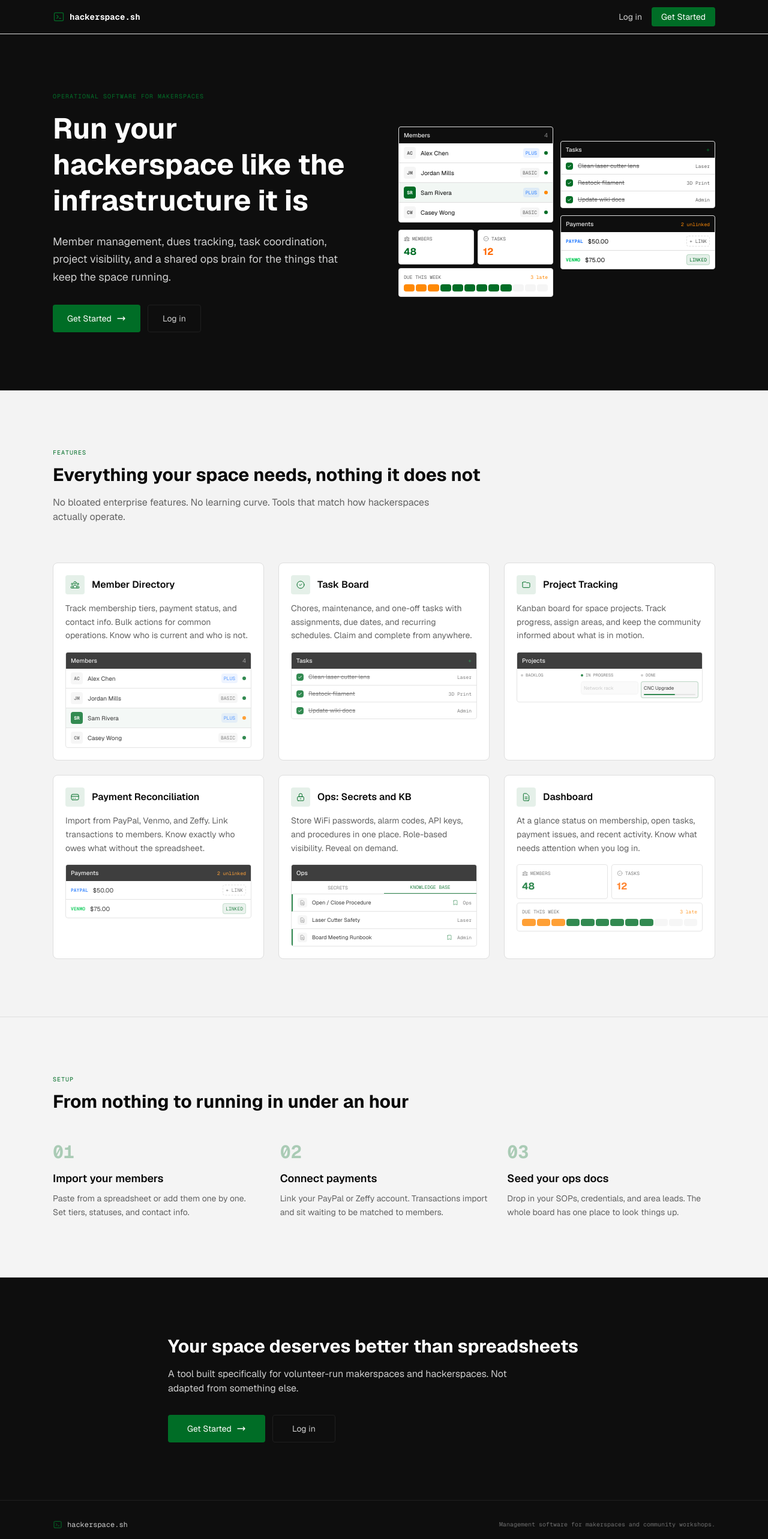
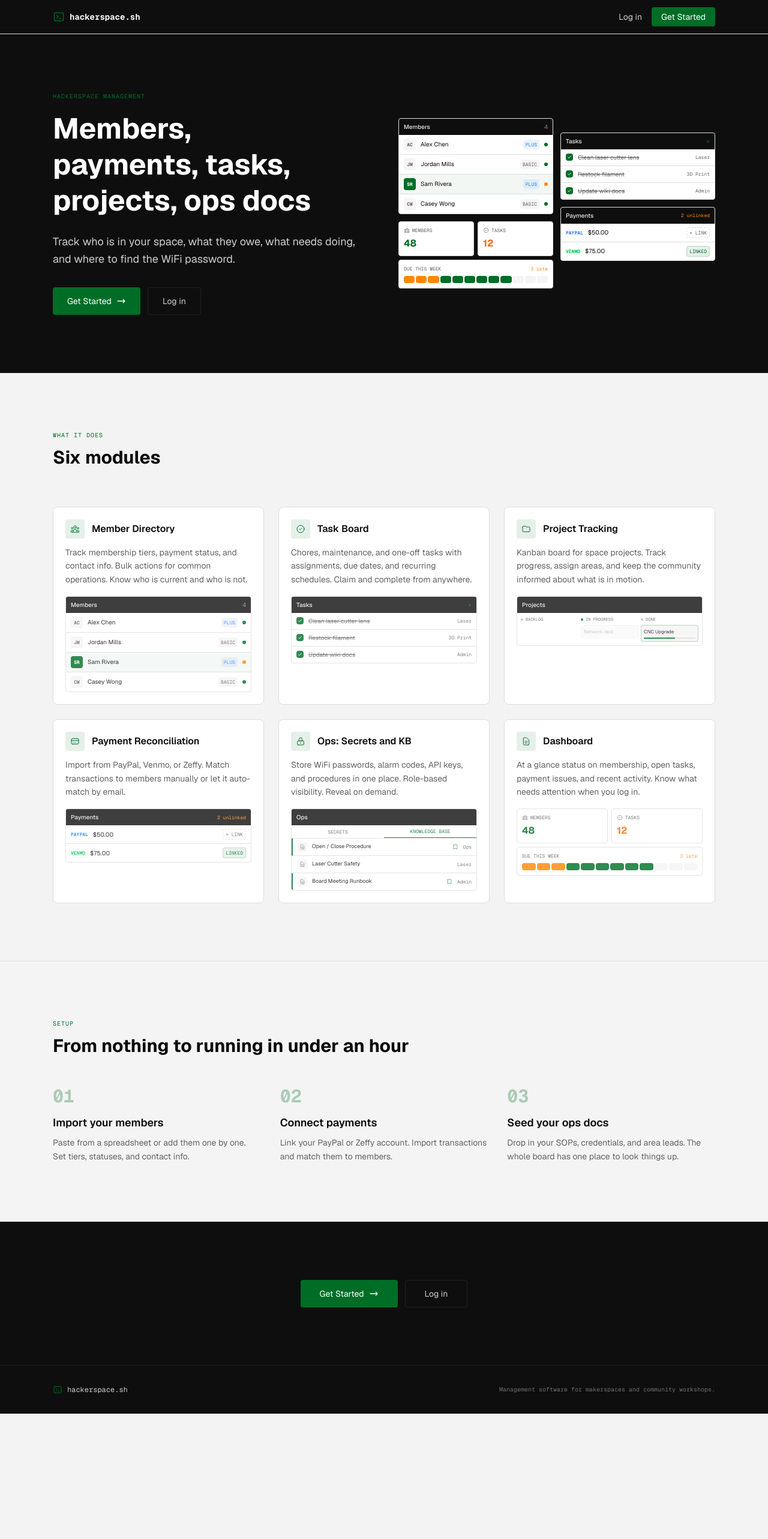
Before and after one commit to virgilvox/hackerspace-management, a Next.js app: page / in a window 1280 px wide. Shown: the top 2566 px of the page at 60% size. After the commit the page ends 2357 px from the top, so only its background shows below. Built offline with nearby package versions, Linux system fonts and the light colour scheme.

Commit message:
feat: streamline app copy for clarity
Clean up hero, features, and CTA for concise messaging.

Co-authored-by: Moheeb Zara <1184415+virgilvox@users.noreply.github.com>

```diff
--- a/app/(landing)/page.tsx
+++ b/app/(landing)/page.tsx
@@ -331,13 +331,13 @@ export default function LandingPage() {
           <div className="grid lg:grid-cols-2 gap-12 items-center">
             <div>
               <p className="font-mono text-[10px] tracking-widest text-primary uppercase mb-4">
-                Operational software for makerspaces
+                hackerspace management
               </p>
               <h1 className="font-sans text-3xl md:text-4xl lg:text-5xl font-bold text-white leading-tight mb-6 text-balance">
-                Run your hackerspace like the infrastructure it is
+                Members, payments, tasks, projects, ops docs
               </h1>
               <p className="font-sans text-base md:text-lg text-sidebar-foreground leading-relaxed mb-8 max-w-lg">
-                Member management, dues tracking, task coordination, project visibility, and a shared ops brain for the things that keep the space running.
+                Track who is in your space, what they owe, what needs doing, and where to find the WiFi password.
               </p>
               <div className="flex flex-col sm:flex-row gap-3">
                 <Link href="/signup" className="inline-flex items-center justify-center gap-2 bg-primary text-white font-sans text-sm px-6 py-3 rounded hover:bg-primary/90 transition">
@@ -369,13 +369,10 @@ export default function LandingPage() {
       <section id="features" className="py-16 md:py-24">
         <div className="max-w-6xl mx-auto px-4 md:px-6">
           <div className="mb-12 md:mb-16">
-            <p className="font-mono text-[10px] tracking-widest text-primary uppercase mb-3">Features</p>
+            <p className="font-mono text-[10px] tracking-widest text-primary uppercase mb-3">What it does</p>
             <h2 className="font-sans text-2xl md:text-3xl font-bold text-foreground mb-4 text-balance">
-              Everything your space needs, nothing it does not
+              Six modules
             </h2>
-            <p className="font-sans text-base text-muted-foreground max-w-2xl">
-              No bloated enterprise features. No learning curve. Tools that match how hackerspaces actually operate.
-            </p>
           </div>
 
           <div className="grid md:grid-cols-2 lg:grid-cols-3 gap-6">
@@ -401,7 +398,7 @@ export default function LandingPage() {
               {
                 Icon: IcoCreditCard,
                 title: 'Payment Reconciliation',
-                description: 'Import from PayPal, Venmo, and Zeffy. Link transactions to members. Know exactly who owes what without the spreadsheet.',
+                description: 'Import from PayPal, Venmo, or Zeffy. Match transactions to members manually or let it auto-match by email.',
                 preview: <MiniPayments />,
               },
               {
@@ -455,7 +452,7 @@ export default function LandingPage() {
               {
                 step: '02',
                 title: 'Connect payments',
-                description: 'Link your PayPal or Zeffy account. Transactions import and sit waiting to be matched to members.',
+                description: 'Link your PayPal or Zeffy account. Import transactions and match them to members.',
               },
               {
                 step: '03',
@@ -475,14 +472,8 @@ export default function LandingPage() {
 
       {/* CTA */}
       <section className="py-16 md:py-24 bg-sidebar border-t border-sidebar-border">
-        <div className="max-w-3xl mx-auto px-4 md:px-6">
-          <h2 className="font-sans text-2xl md:text-3xl font-bold text-white mb-4 text-balance">
-            Your space deserves better than spreadsheets
-          </h2>
-          <p className="font-sans text-base text-sidebar-foreground mb-8 max-w-xl">
-            A tool built specifically for volunteer-run makerspaces and hackerspaces. Not adapted from something else.
-          </p>
-          <div className="flex flex-col sm:flex-row gap-3">
+        <div className="max-w-3xl mx-auto px-4 md:px-6 text-center">
+          <div className="flex flex-col sm:flex-row gap-3 justify-center">
             <Link href="/signup" className="inline-flex items-center gap-2 bg-primary text-white font-sans text-sm px-8 py-3 rounded hover:bg-primary/90 transition">
               Get Started
               <IcoArrow className="w-4 h-4" />
```
